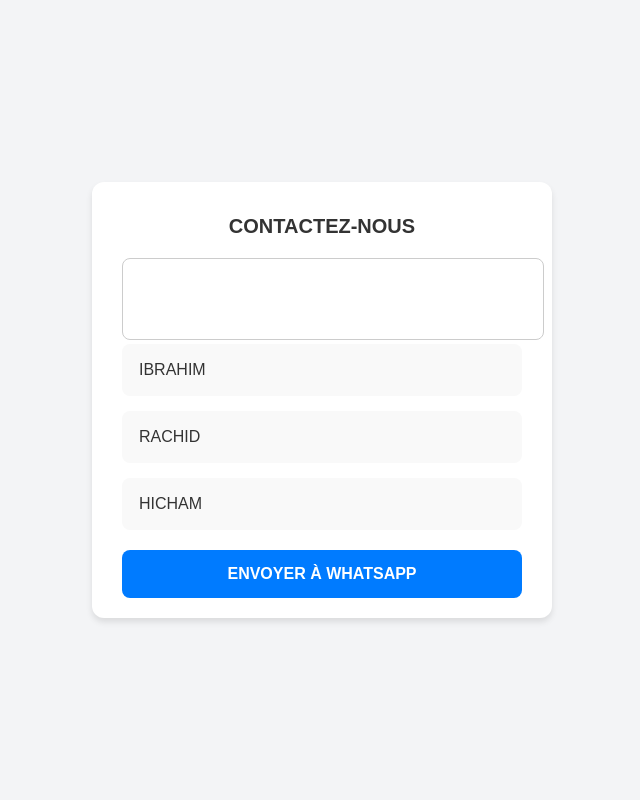
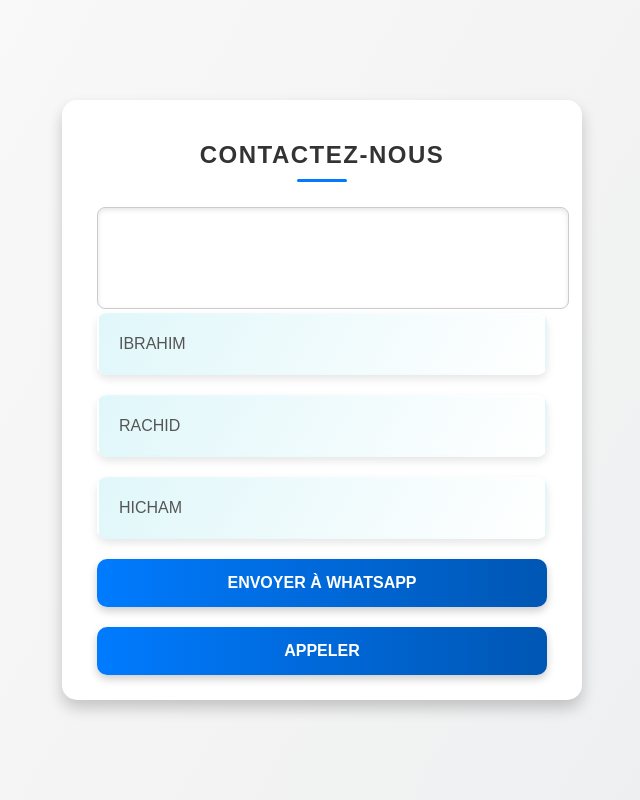
Before and after one commit to aroma-RH/contact, a plain HTML site: page index.html in a window 1280 px wide. Shown: the whole page, without its empty margins (318-958 px from the left). Drawn offline with Linux system fonts and the light colour scheme.

Commit message:
Update index.html

```diff
--- a/index.html
+++ b/index.html
@@ -6,8 +6,8 @@
     <title>CONTACTEZ-NOUS</title>
     <style>
       body {
-            font-family: Arial, sans-serif;
-            background-color: #f3f4f6;
+    font-family: 'Poppins', sans-serif; /* Use a modern font */
+    background: linear-gradient(120deg, #fdfbfb, #ebedee);
     margin: 0;
     padding: 0;
     display: flex;
@@ -18,40 +18,60 @@
 
 .container {
     background-color: #ffffff;
-            padding: 20px 30px;
-            border-radius: 12px;
-            box-shadow: 0 4px 6px rgba(0, 0, 0, 0.1);
+    padding: 25px 35px;
+    border-radius: 15px;
+    box-shadow: 0 8px 15px rgba(0, 0, 0, 0.2);
     width: 100%;
-            max-width: 400px;
+    max-width: 450px;
+    transform: scale(1);
+    transition: transform 0.3s ease;
+}
+
+.container:hover {
+    transform: scale(1.05);
 }
 
 h1 {
-            font-size: 20px;
+    font-size: 24px;
     text-align: center;
-            color: #333333;
-            margin-bottom: 20px;
+    color: #333;
+    margin-bottom: 25px;
+    letter-spacing: 1.5px;
+    position: relative;
+    animation: fadeInDown 1s ease-out;
+}
+
+h1:after {
+    content: '';
+    display: block;
+    width: 50px;
+    height: 3px;
+    background: #007bff;
+    margin: 10px auto 0;
+    border-radius: 5px;
 }
 
 .RADIO22 {
     display: flex;
     flex-direction: column;
-            gap: 15px;
+    gap: 20px;
 }
 
 .radio-item {
     display: flex;
     align-items: center;
     gap: 15px;
-            background-color: #f9f9f9;
-            padding: 15px;
-            border-radius: 8px;
+    background: linear-gradient(120deg, #e0f7fa, #ffffff);
+    padding: 20px;
+    border-radius: 10px;
     border: 2px solid transparent;
-            transition: all 0.3s;
+    transition: transform 0.3s, border-color 0.3s;
     cursor: pointer;
+    box-shadow: 0 4px 8px rgba(0, 0, 0, 0.1);
 }
 
 .radio-item:hover {
-            background-color: #e6f7ff;
+    transform: translateY(-5px);
     border-color: #007bff;
 }
 
@@ -61,46 +81,87 @@
 
 .radio-item input[type="radio"]:checked + label {
     background-color: #007bff;
-            color: white;
+    color: #ffffff;
     font-weight: bold;
-            border-radius: 8px;
-            padding: 10px 20px;
+    border-radius: 10px;
+    padding: 12px 20px;
     cursor: default;
+    box-shadow: 0 3px 6px rgba(0, 123, 255, 0.4);
 }
 
 .radio-item label {
     font-size: 16px;
-            color: #333333;
+    color: #555;
     flex-grow: 1;
     cursor: pointer;
+    transition: color 0.3s ease;
+}
+
+.radio-item label:hover {
+    color: #007bff;
+}
+
+textarea {
+    width: 100%;
+    padding: 15px;
+    border: 1px solid #ddd;
+    border-radius: 10px;
+    resize: none;
+    font-size: 14px;
+    transition: border-color 0.3s;
+    box-shadow: inset 0 2px 5px rgba(0, 0, 0, 0.1);
+}
+
+textarea:focus {
+    border-color: #007bff;
+    outline: none;
+    box-shadow: inset 0 2px 5px rgba(0, 123, 255, 0.3);
 }
 
 .button {
     display: block;
     width: 100%;
     padding: 15px 20px;
-            background-color: #007bff;
+    background: linear-gradient(90deg, #007bff, #0056b3);
     color: white;
     text-align: center;
     font-size: 16px;
     font-weight: bold;
     text-transform: uppercase;
     border: none;
-            border-radius: 8px;
+    border-radius: 10px;
     margin-top: 20px;
     cursor: pointer;
-            transition: background-color 0.3s;
+    transition: background 0.3s, transform 0.3s;
+    box-shadow: 0 4px 8px rgba(0, 0, 0, 0.2);
 }
 
 .button:hover {
-            background-color: #0056b3;
+    background: linear-gradient(90deg, #0056b3, #007bff);
+    transform: translateY(-2px);
+    box-shadow: 0 6px 12px rgba(0, 0, 0, 0.3);
 }
-        h1:hover {
-            color: #007bff;
-            text-shadow: 2px 2px 5px rgba(0, 123, 255, 0.5);
-            transform: scale(1.1) rotate(5deg);
-            transition: all 0.01s ease;
+
+textarea::placeholder {
+    color: #aaa;
+    font-style: italic;
 }
+
+textarea:focus::placeholder {
+    color: transparent;
+}
+
+@keyframes fadeInDown {
+    from {
+        opacity: 0;
+        transform: translateY(-30px);
+    }
+    to {
+        opacity: 1;
+        transform: translateY(0);
+    }
+}
+
     </style>
 </head>
 <body>
@@ -110,7 +171,7 @@
         <textarea
             id="message"
             name="message"
-                rows="4"
+            rows="5"
             cols="30"
             placeholder="Écrivez votre message ici..."
             required
@@ -134,10 +195,14 @@
 
         <button class="button" type="submit">Envoyer à WhatsApp</button>
     </form>
+
+    <!-- New "Call" Button -->
+    <button class="button call-button" id="callButton">Appeler</button>
 </div>
 
 <script>
     const form = document.getElementById("messageForm");
+    const callButton = document.getElementById("callButton");
 
     form.addEventListener("submit", (event) => {
         event.preventDefault();
@@ -155,6 +220,19 @@
 
         window.open(whatsappUrl, "_blank");
     });
+
+    callButton.addEventListener("click", () => {
+        const selectedRadio = document.querySelector('input[name="phone"]:checked');
+
+        if (!selectedRadio) {
+            alert("Veuillez choisir un destinataire à appeler.");
+            return;
+        }
+
+        const phoneNumber = selectedRadio.value;
+        window.location.href = `tel:${phoneNumber}`;
+    });
 </script>
+
 </body>
 </html>
```
Lines whose indentation alone changed are shown as unchanged.
